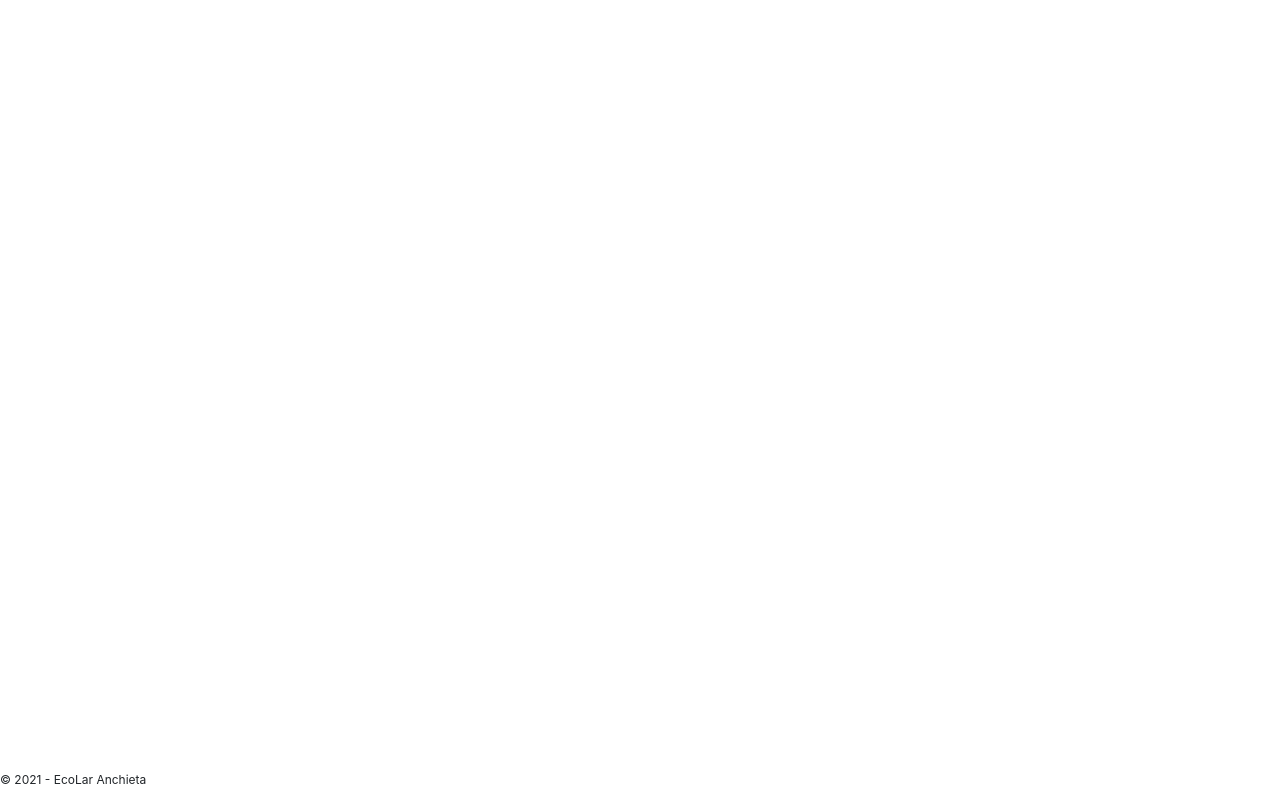
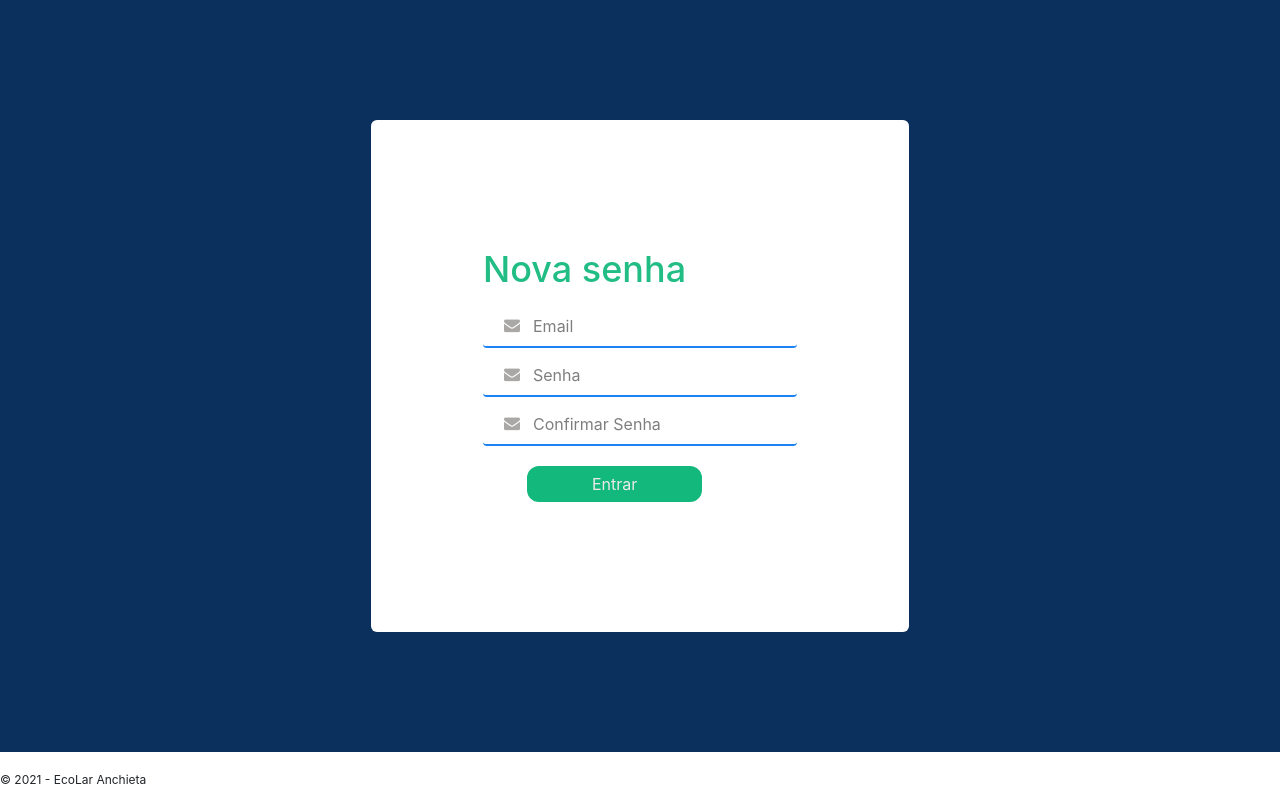
Before and after one commit to Squad9-RecodePro/ecoLarAnchieta, a React (Create React App) app in the folder frontend/: page /ResetPassword in a window 1280 px wide. Built offline with nearby package versions, Linux system fonts and the light colour scheme.

Commit message:
corrigindo alguns bugs

```diff
--- a/frontend/src/Routes.jsx
+++ b/frontend/src/Routes.jsx
@@ -11,6 +11,7 @@ import UserPanel from './pages/UserPanel';
 import ResidentsAdmin from './pages/ResidentsAdmin';
 import VolunteerWorks from './pages/VolunteerWorks';
 import ForgotPassword from './pages/ForgotPassword';
+import ResetPassword from './pages/ResetPassword';
 
 
 const Routes = () => (
@@ -26,6 +27,7 @@ const Routes = () => (
             <Route path="/ResidentsAdmin" component={ResidentsAdmin} />
             <Route path="/VolunteerWorks" component={VolunteerWorks} />
             <Route path="/ForgotPassword" component={ForgotPassword} />
+            <Route path="/ResetPassword" component={ResetPassword} />
         </Switch>
     </BrowserRouter>
 );
--- a/frontend/src/pages/RegisterUser/index.jsx
+++ b/frontend/src/pages/RegisterUser/index.jsx
@@ -1,4 +1,5 @@
 import React from 'react';
+import { useHistory } from "react-router-dom";
 
 import '../../assets/styles/global.css';
 import './styles.css';
@@ -11,9 +12,10 @@ const RegisterUser = () => {
     const [render, setRender] = React.useState(false);
     const [email, setEmail] = React.useState("");
     const [password, setPassword] = React.useState("");
+    const [secondpassword, setSecondPassword] = React.useState("");
 
     const baseUrl = 'http://localhost:5000/auth/'
-
+    let history = useHistory();
     function registerUser(event) {
         event.preventDefault();
         console.log(event.target)
@@ -31,7 +33,12 @@ const RegisterUser = () => {
             body: JSON.stringify(formData)
         })
             .then(res => res.json())
-            .then(dados => console.log(dados))
+            .then((dados) => {
+                if (true) {
+                    history.push("/UserLogin");
+                }
+            })
+
         setRender(!render);
 
         event.preventDefault();
@@ -41,6 +48,7 @@ const RegisterUser = () => {
         setName("")
         setEmail("");
         setPassword("");
+        setSecondPassword("");
 
 
     }
@@ -80,7 +88,8 @@ const RegisterUser = () => {
 
                         <div className="content">
                             <i className="fa fa-lock" aria-hidden="true"></i>
-                            <input className="formInput" type="password" name="conf_senha" placeholder="Confirmar senha" required />
+                            <input className="formInput" type="password" name="conf_senha" placeholder="Confirmar senha" required value={secondpassword}
+                                onChange={(event) => setSecondPassword(event.target.value)} />
                         </div>
 
                         <button type="submit">Cadastrar</button>
--- a/frontend/src/pages/AdminPanel/index.jsx
+++ b/frontend/src/pages/ResetPassword/index.jsx
@@ -1,45 +1,72 @@
 import React from 'react';
+import { useHistory } from "react-router-dom";
 import './styles.css';
-import MenuAdmin from '../../components/Menu/menuAdminPanel';
 
-function AdminPanel(){
-    return(
+const ResetPassword = () => {
+    const [email, setEmail] = React.useState("");
+    const [password, setPassword] = React.useState("");
+    const baseUrl = 'http://localhost:5000/auth/'
+
+    let history = useHistory();
+
+    const newPassword = (event) => {
+        event.preventDefault();
+
+        const formData = { "email": email, "password": password }
+        const url = `${baseUrl}forgot_password`;
+
+        fetch(url, {
+            method: "POST",
+            headers: {
+                "Content-Type": "application/json",
+                "Access-Control-Allow-Origin": "*",
+                "Access-Control-Allow-Credentials": true
+
+            },
+            body: JSON.stringify(formData)
+        }).then(res => res.json())
+            .then((dados) => {
+                if (dados.email) {
+                    history.push("/");
+                } else {
+                    console.log('Não funcionou');
+                }
+            })
+
+        event.preventDefault();
+    }
+
+
+
+    return (
         <>
-            <MenuAdmin/>
-            <div id="card1">
-                <div className="row justify-content-center">
-                    <div class="card col-lg-5 text-center border shadow">
-                        <h3>Total de Familias na Ocupação</h3>
-                        <h1>1100</h1>
-                    </div>
 
-                    <div class="card col-lg-5 text-center border shadow">
-                        <h3>Moradores cadastrados</h3>
 
-                        {/* pessoal do back, tem que dar um jeito de fazer essa logica em javascript */}
+            <div className="sectionPassword">
+                <div className="content">
+                    <form onSubmit={newPassword}>
+                        <h2>Nova senha</h2>
 
-                        {/* <?php
-                            // $result_moradores = "SELECT * FROM moradores";
-                            // $resultado_moradores = mysqli_query($conn, $result_moradores);
-                            // while($row_usuario = )
-                            include_once('../../backend/servidor/conn.php');
-                            $sql = "SELECT * from moradores";
-                            $result = $conn->query($sql);
-                            if ($result->rowCount() > 0) {
-                                $i = 0;
-                                foreach($result->fetchAll(PDO::FETCH_ASSOC) as $rows){
-                                    $i = $i + 1;
-                                }
-                            } else {
-                                $i = ("0");
-                            }
-                        ?>
-                        <h1><?php echo $i?></h1> */}
-                    </div>
+                        <div className="container">
+                            <i className="fa fa-envelope" aria-hidden="true"></i>
+                            <input className="input" type="text" name="email" value={email} onChange={event => setEmail(event.target.value)} placeholder="Email" required />
+                        </div>
+                        <div className="container">
+                            <i className="fa fa-envelope" aria-hidden="true"></i>
+                            <input className="input" type="text" name="password" value={password} onChange={event => setPassword(event.target.value)} placeholder="Senha" required />
+                        </div>
+                        <div className="container">
+                            <i className="fa fa-envelope" aria-hidden="true"></i>
+                            <input className="input" type="text" name="password" placeholder="Confirmar Senha" required />
+                        </div>
+                        <button type="submit" value="Enviar" className="btn container" >Entrar</button>
+                    </form>
                 </div>
             </div>
+
         </>
-    )
+
+    );
 }
 
-export default AdminPanel;
+export default ResetPassword;
```
Also changed, not shown: frontend/src/pages/UserLogin/index.jsx (+5 -5 lines), frontend/src/pages/ResetPassword/styles.css (added).
